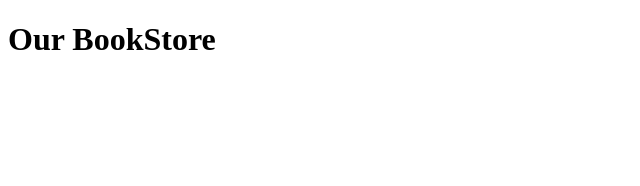
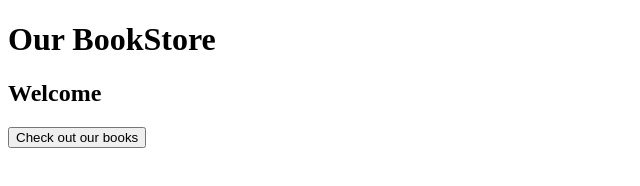
Before and after one commit to itsAnyTime/bookStoreTask, a website: page public/index.html in a window 1280 px wide. Shown: the whole page, without its empty margins (0-640 px from the left). Drawn offline with Linux system fonts and the light colour scheme; no server answers.

Commit message:
button on index page

```diff
--- a/public/index.html
+++ b/public/index.html
@@ -8,6 +8,11 @@
 </head>
 <body>
     <h1>Our BookStore</h1>
+
+    <h2>Welcome</h2>
+    <form action="/books" method="GET">
+        <button>Check out our books</button>
+    </form>
     <script >
         const url = 'http://localhost:3000/books'
         fetch(url).then(res => res.json()).then(books => console.log(books))
```
